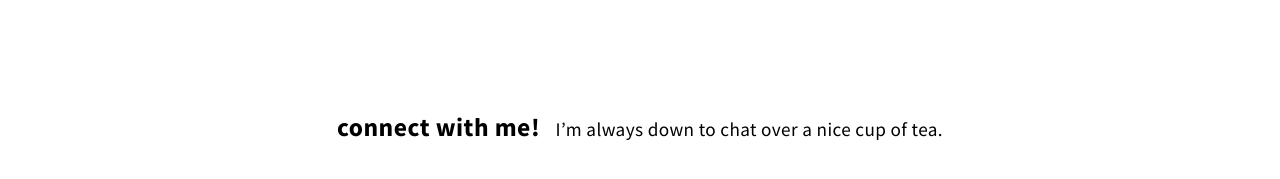
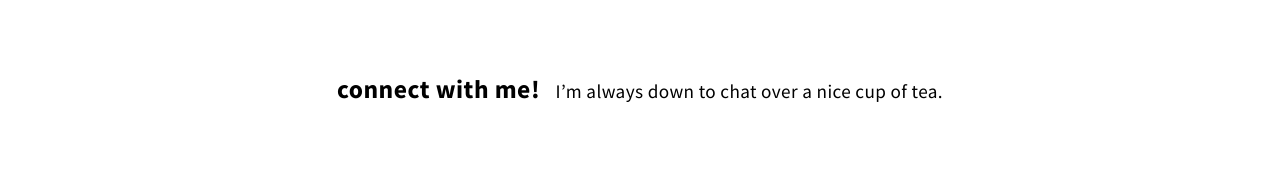
Before and after one commit to jessicajsun/personal-website, a Next.js app: page / in a window 1280 px wide. Shown: the part 1813-1992 px from the top of the page. Built offline with nearby package versions, Linux system fonts and the light colour scheme.

Commit message:
adjust footer margin

```diff
--- a/components/layout.js
+++ b/components/layout.js
@@ -5,10 +5,6 @@ import { useRouter } from 'next/router'
 
 function ActiveLink({ children, href }) {
   const router = useRouter()
-  /*
-  const style = {
-    color: router.pathname === href ?  '#2191FB' : '#000000',
-  }*/
 
   const handleClick = (e) => {
     e.preventDefault()
--- a/components/layout.module.css
+++ b/components/layout.module.css
@@ -144,7 +144,7 @@
 }
 
 .banner{
-  margin-top: 10vw;
+  margin-top: 5vw;
 }
 
 .bottomBlurb{
```
